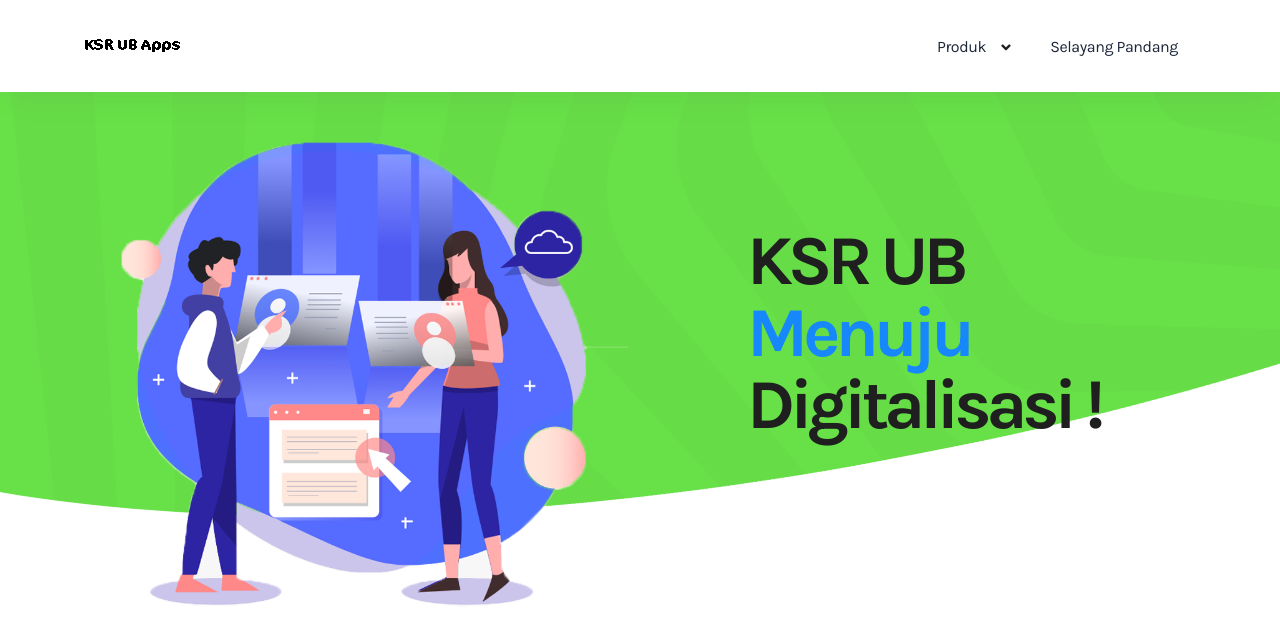
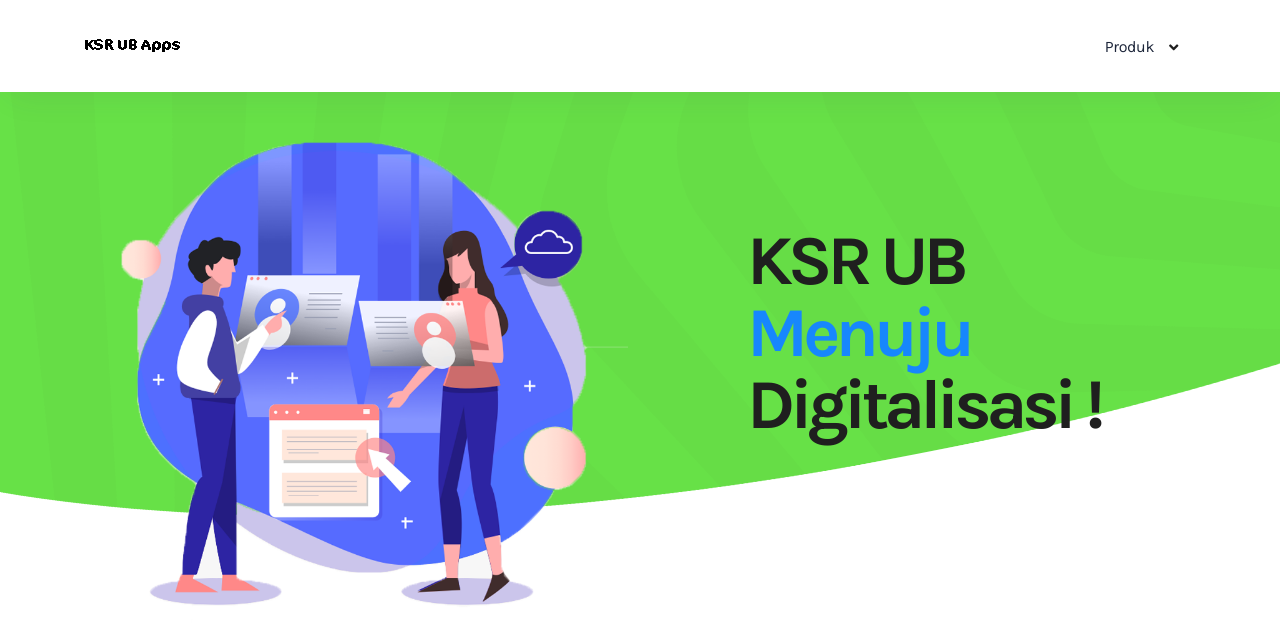
Before and after one commit to ksrub/landing-page, a PHP site: page / in a window 1280 px wide. Shown: the top 623 px of the page. Run offline with PHP 8.4, Linux system fonts and the light colour scheme; grey boxes labelled with a size stand in for pictures from a placeholder-image service; some libraries are stand-ins or nearby versions.

Commit message:
[ubah] menu utama

```diff
--- a/template/menu.php
+++ b/template/menu.php
@@ -25,11 +25,9 @@
 							<a href="#" class="nav-link-item drop-trigger">Produk <i class="fas fa-angle-down"></i>
 							</a>
 							<ul class="sub-menu" id="submenu-9">
-								<li class="sub-menu--item"><a href=""><em>SSO Account</em> <span class="blink">Segera !</span></a></li>
+								<li class="sub-menu--item"><a href="./sso-account/"><em>SSO Account</em> <span class="blink">Baru!</span></a></li>
+								<li class="sub-menu--item"><a href="./db-anggota/"><em>DB Anggota</em> <span class="blink">Baru!</span></a></li>
 							</ul>
-						</li>
-						<li class="nav-item">
-							<a href="" class="nav-link-item">Selayang Pandang</a>
 						</li>
 					</ul>
 				</nav>
```
